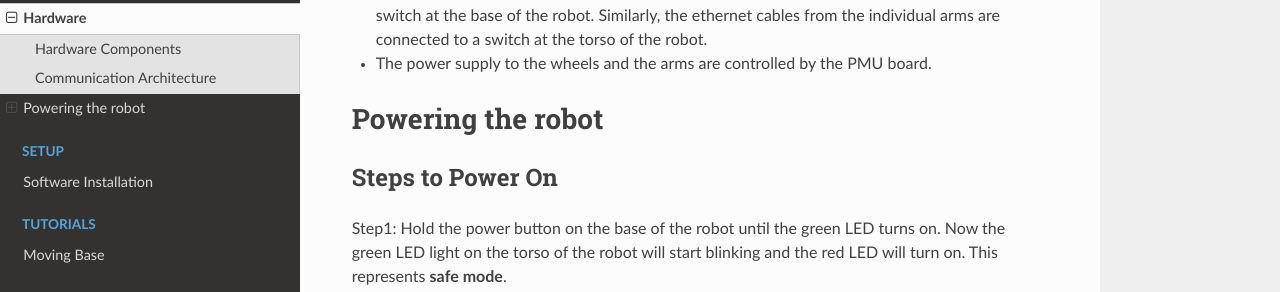
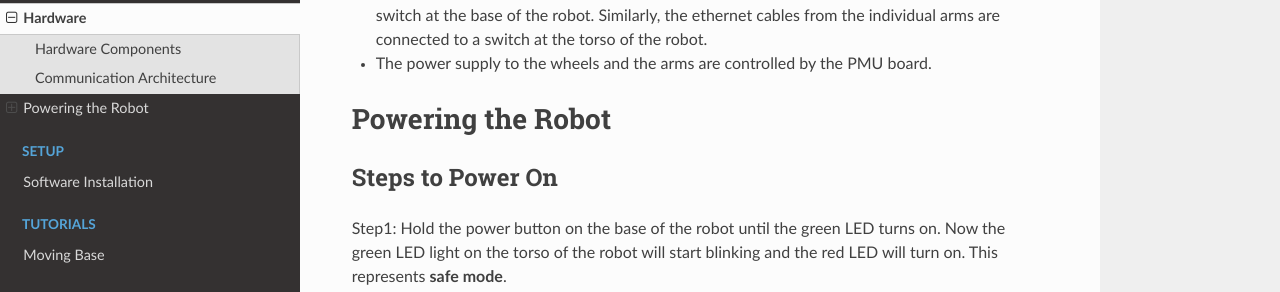
Before and after one commit to secorolab/freddy_2_docs, a Sphinx documentation site: the page built from docs/source/Overview/index.rst, in a window 1280 px wide and 900 px high, scrolled down 420 px. Shown: the part 160-452 px from the top of the window. Built offline with Sphinx 7.4.7 and the Read the Docs theme 2.0.0, drawn with Linux system fonts in a browser that asks for light colours.

```diff
--- a/docs/source/Overview/index.rst
+++ b/docs/source/Overview/index.rst
@@ -29,7 +29,7 @@ Communication Architecture
 - The power supply to the wheels and the arms are controlled by the PMU board.
 
 .. _powering_the_robot:
-Powering the robot
+Powering the Robot
 ##################
 
 .. _steps_to_power_on:
```
